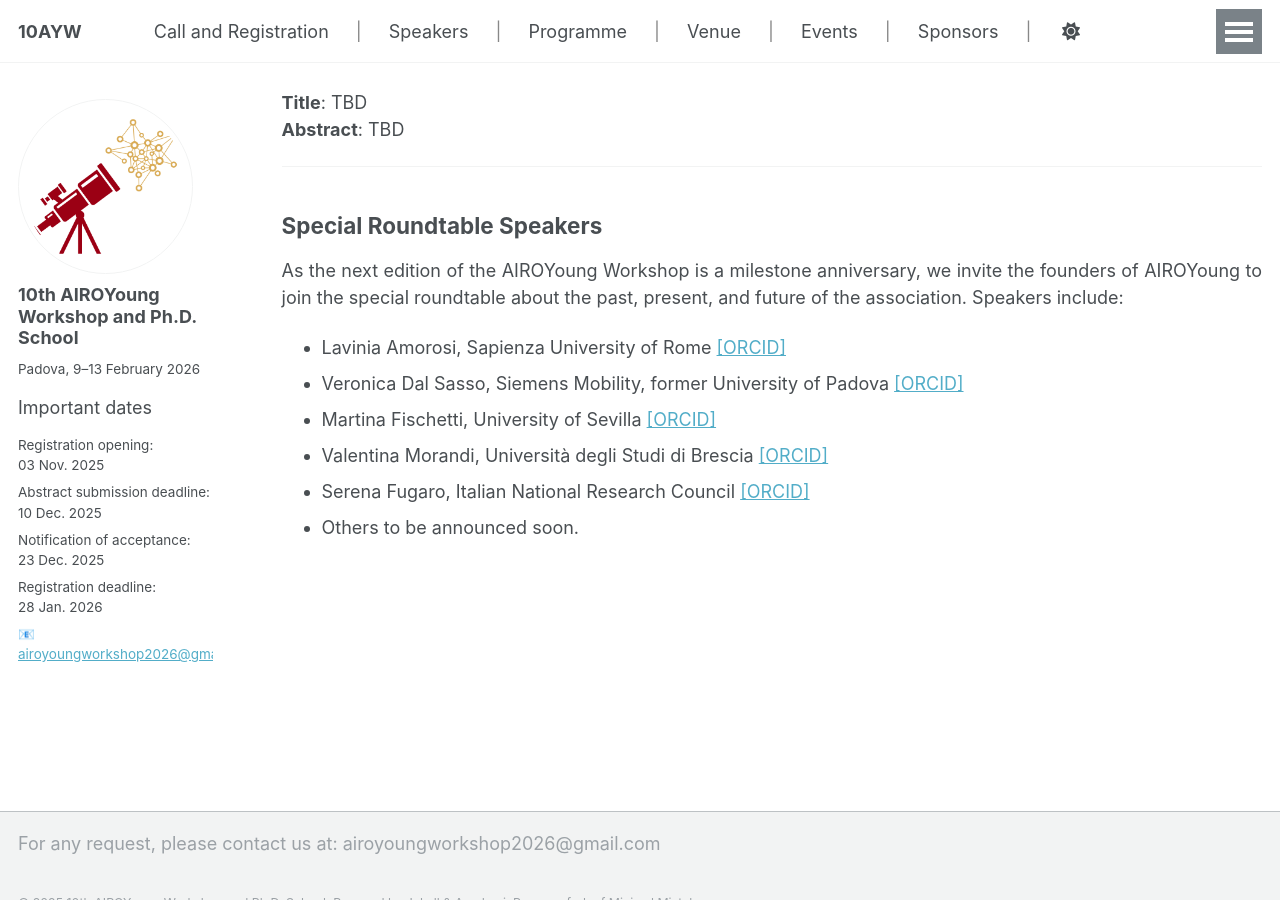
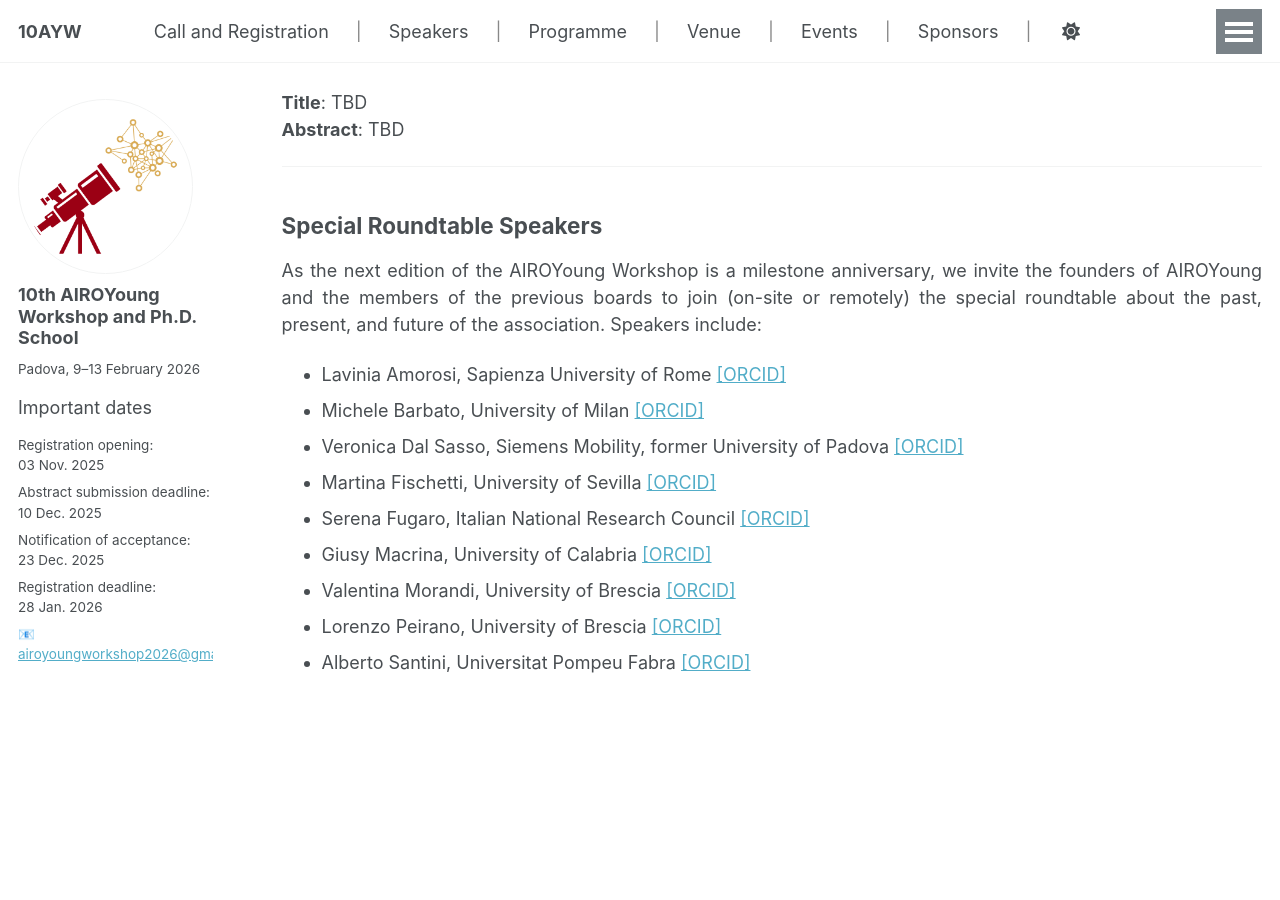
Before and after one commit to ayw2026/ayw2026.github.io, a Jekyll site: the page built from _pages/speakers.md, in a window 1280 px wide and 900 px high, scrolled down 1467 px. Built offline with Jekyll 4.4.1, drawn with Linux system fonts in a browser that asks for light colours; a script that is not in the unit is left out.

Commit message:
updated roundtable speakers

```diff
--- a/_pages/speakers.md
+++ b/_pages/speakers.md
@@ -57,11 +57,14 @@
 
 ## Special Roundtable Speakers
 
-As the next edition of the AIROYoung Workshop is a milestone anniversary, we invite the founders of AIROYoung to join the special roundtable about the past, present, and future of the association. Speakers include:
+As the next edition of the AIROYoung Workshop is a milestone anniversary, we invite the founders of AIROYoung and the members of the previous boards to join (on-site or remotely) the special roundtable about the past, present, and future of the association. Speakers include:
 
 - Lavinia Amorosi, Sapienza University of Rome [[ORCID]](https://orcid.org/0000-0002-5480-9871)
+- Michele Barbato, University of Milan [[ORCID]](https://orcid.org/0000-0002-8521-896X)
 - Veronica Dal Sasso, Siemens Mobility, former University of Padova [[ORCID]](https://orcid.org/0000-0001-9897-8768)
 - Martina Fischetti, University of Sevilla [[ORCID]](https://orcid.org/0000-0002-7673-6917)
-- Valentina Morandi, Università degli Studi di Brescia [[ORCID]](https://orcid.org/0000-0003-3201-918X)
 - Serena Fugaro, Italian National Research Council [[ORCID]](https://orcid.org/0000-0002-7140-3531)
-- Others to be announced soon.
+- Giusy Macrina, University of Calabria [[ORCID]](https://orcid.org/0000-0001-6762-3622)
+- Valentina Morandi, University of Brescia [[ORCID]](https://orcid.org/0000-0003-3201-918X)
+- Lorenzo Peirano, University of Brescia [[ORCID]](https://orcid.org/0000-0001-8042-6535)
+- Alberto Santini, Universitat Pompeu Fabra [[ORCID]](https://orcid.org/0000-0002-0440-0357)
```
Also changed, not shown: _pages/venue.md (+4 -8 lines).
